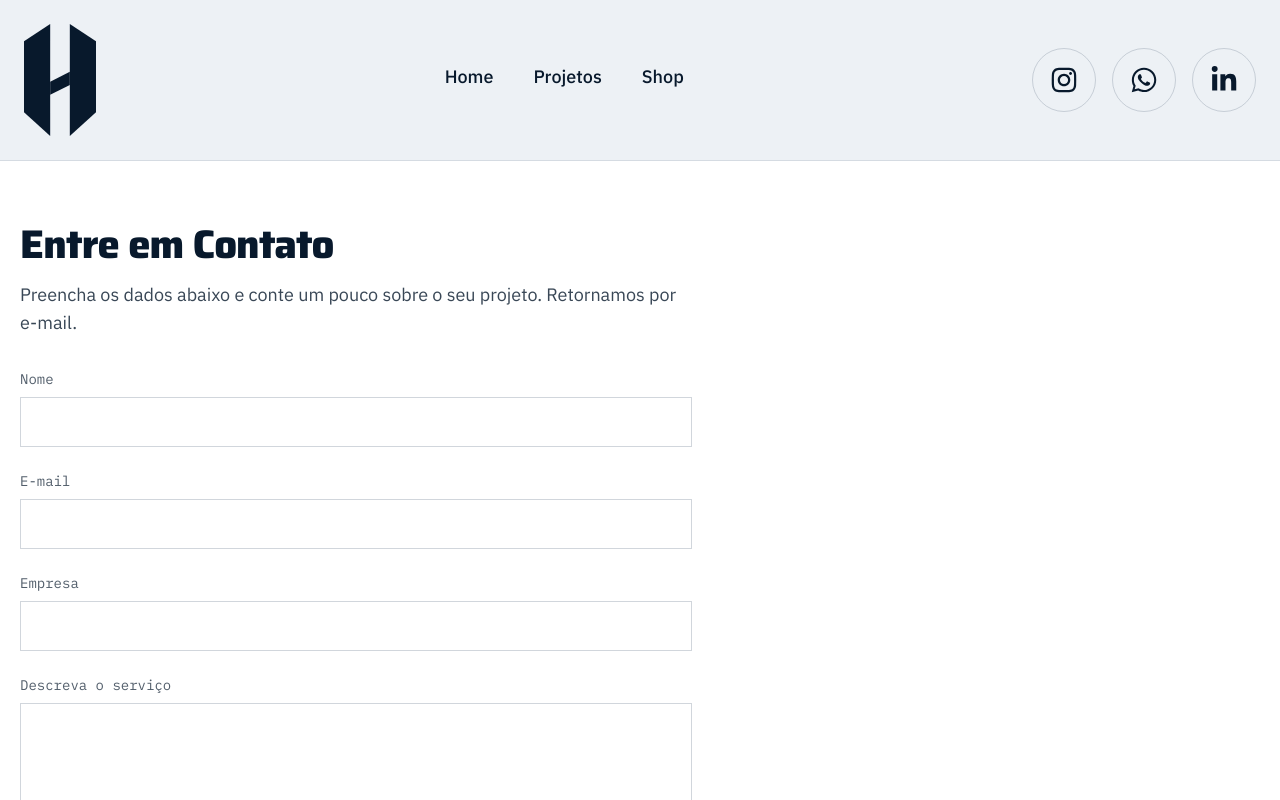
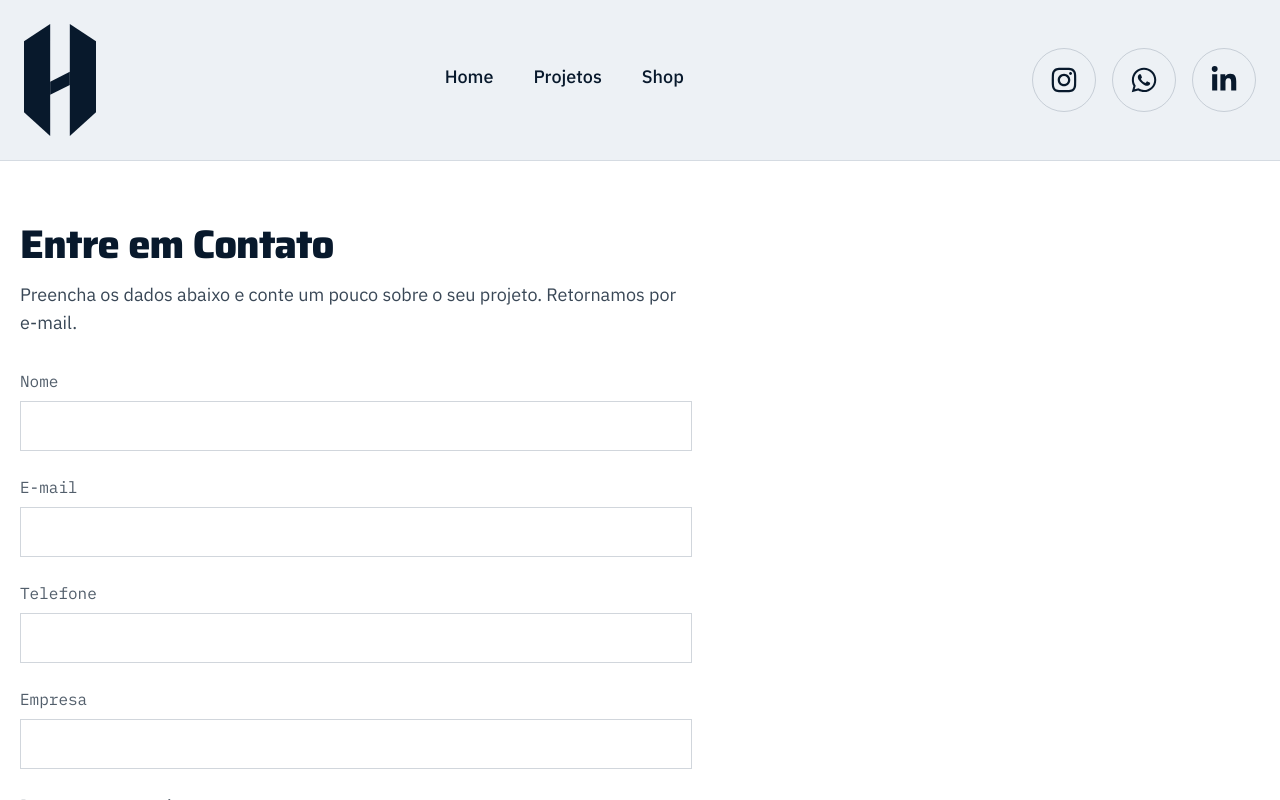
Before and after one commit to rickfelipe20-lgtm/Hedut, a Next.js app: page /contato in a window 1280 px wide. Shown: the top 800 px of the page. Built offline with nearby package versions, Linux system fonts and the light colour scheme.

Commit message:
Ajusta formulário de contato
- Remove o texto pré-preenchido "Tenho interesse em: X" da textarea;
  o serviço de origem agora vai como campo oculto no e-mail, sem
  aparecer escrito para a pessoa.
- Aumenta o tamanho da fonte dos labels dos campos.
- Adiciona campo de Telefone.

```diff
--- a/src/app/contato/page.tsx
+++ b/src/app/contato/page.tsx
@@ -16,9 +16,6 @@ type Props = {
 
 export default async function ContatoPage({ searchParams }: Props) {
   const params = await searchParams;
-  const descricaoInicial = params.servico
-    ? `Tenho interesse em: ${params.servico}.\n\n`
-    : "";
 
   return (
     <main>
@@ -50,11 +47,18 @@ export default async function ContatoPage({ searchParams }: Props) {
             name="_next"
             value="https://hedut.xyz/contato/obrigado"
           />
+          {params.servico && (
+            <input
+              type="hidden"
+              name="Serviço de interesse"
+              value={params.servico}
+            />
+          )}
 
           <div>
             <label
               htmlFor="name"
-              className="block font-mono text-sm text-hedut-abissal/70 mb-2"
+              className="block font-mono text-base text-hedut-abissal/70 mb-2"
             >
               Nome
             </label>
@@ -70,7 +74,7 @@ export default async function ContatoPage({ searchParams }: Props) {
           <div>
             <label
               htmlFor="email"
-              className="block font-mono text-sm text-hedut-abissal/70 mb-2"
+              className="block font-mono text-base text-hedut-abissal/70 mb-2"
             >
               E-mail
             </label>
@@ -85,8 +89,23 @@ export default async function ContatoPage({ searchParams }: Props) {
 
           <div>
             <label
+              htmlFor="telefone"
+              className="block font-mono text-base text-hedut-abissal/70 mb-2"
+            >
+              Telefone
+            </label>
+            <input
+              id="telefone"
+              name="telefone"
+              type="tel"
+              className="w-full border border-hedut-aco/40 px-4 py-3 focus:outline-none focus:border-hedut-blue"
+            />
+          </div>
+
+          <div>
+            <label
               htmlFor="empresa"
-              className="block font-mono text-sm text-hedut-abissal/70 mb-2"
+              className="block font-mono text-base text-hedut-abissal/70 mb-2"
             >
               Empresa
             </label>
@@ -101,7 +120,7 @@ export default async function ContatoPage({ searchParams }: Props) {
           <div>
             <label
               htmlFor="servico"
-              className="block font-mono text-sm text-hedut-abissal/70 mb-2"
+              className="block font-mono text-base text-hedut-abissal/70 mb-2"
             >
               Descreva o serviço
             </label>
@@ -110,7 +129,6 @@ export default async function ContatoPage({ searchParams }: Props) {
               name="servico"
               required
               rows={6}
-              defaultValue={descricaoInicial}
               className="w-full border border-hedut-aco/40 px-4 py-3 focus:outline-none focus:border-hedut-blue"
             />
           </div>
```
